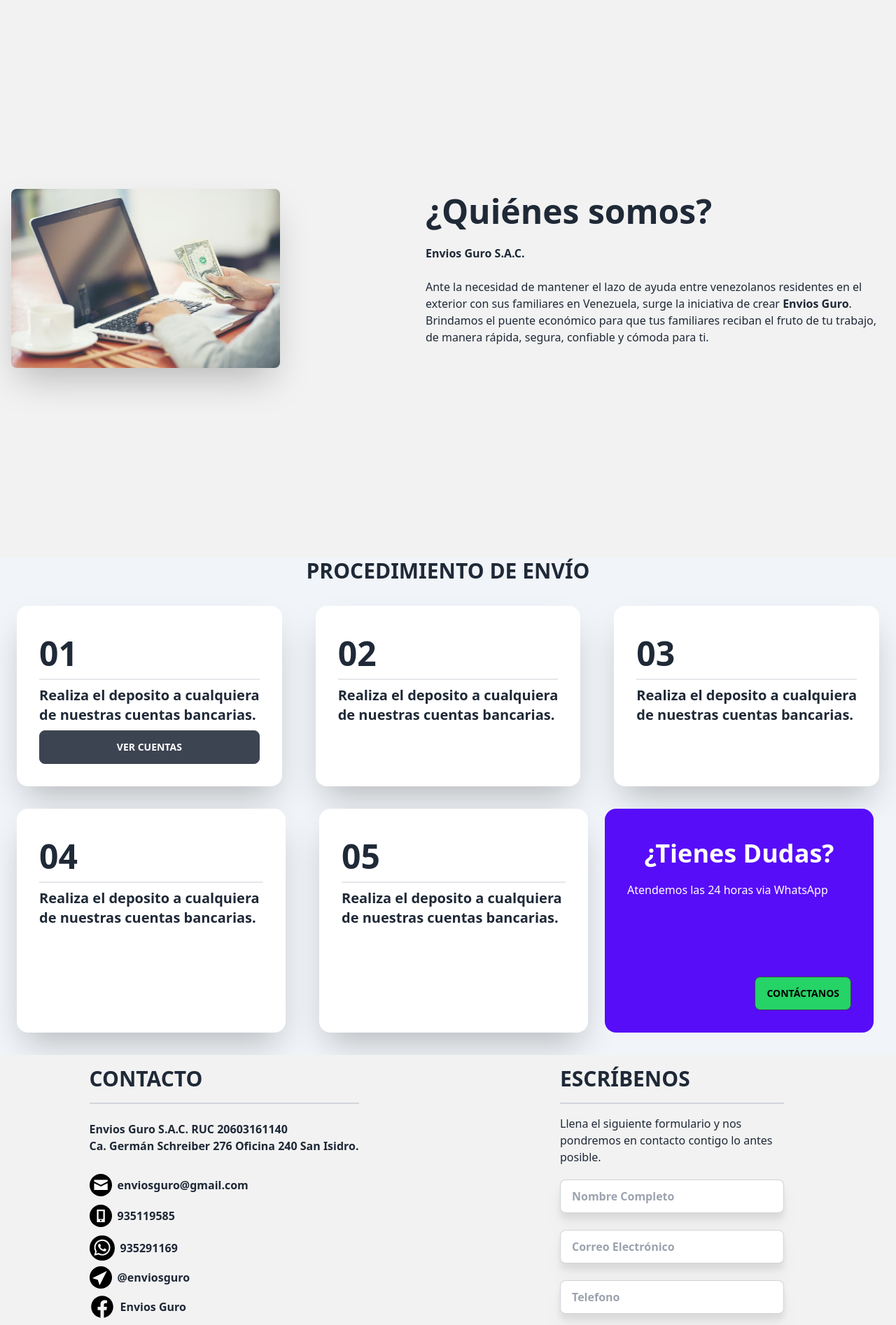
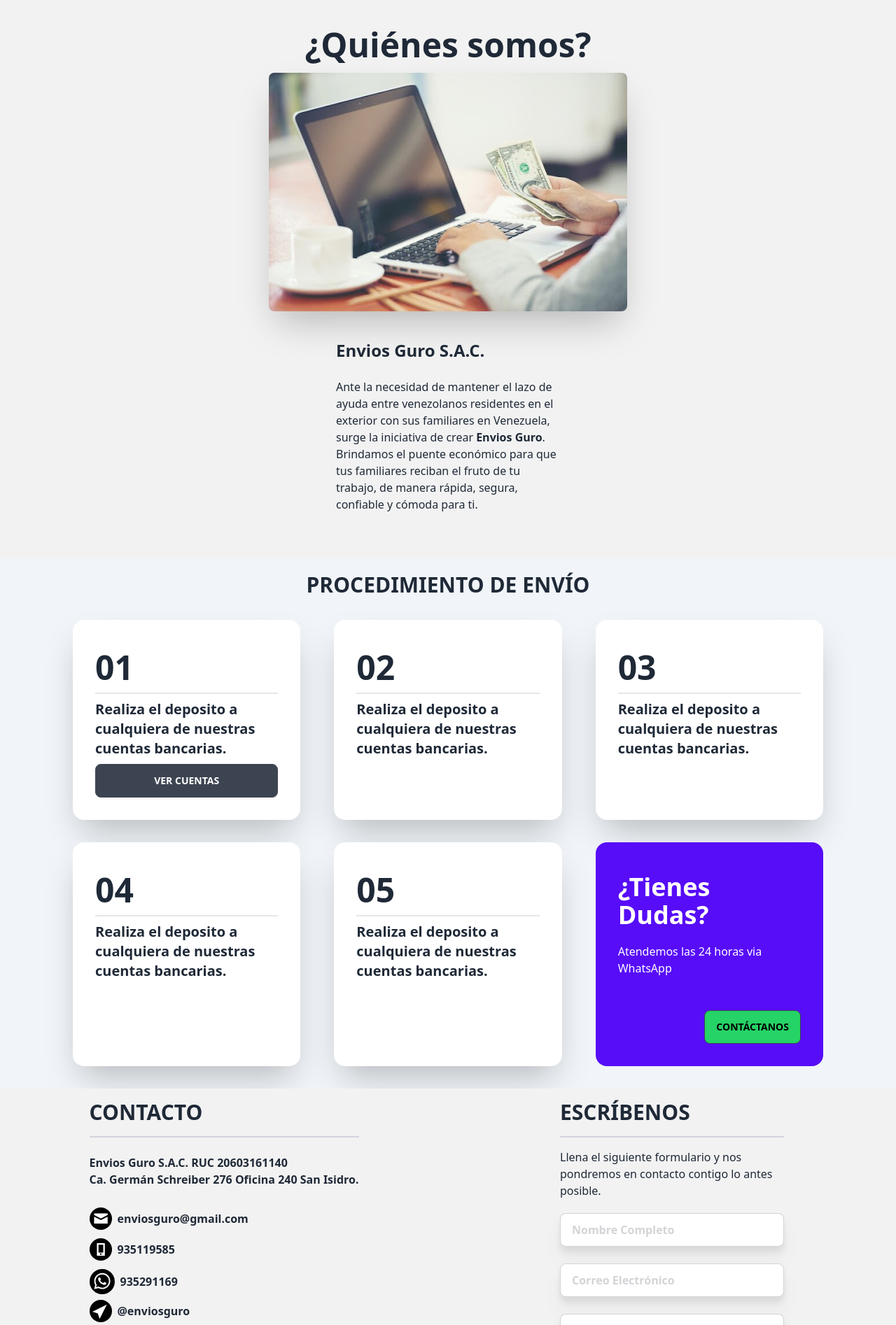
Before and after one commit to YotoCoder/enviosguro, a Next.js app in the folder front/: page / in a window 1280 px wide. Shown: the part 866-2760 px from the top of the page at 70% size. Built offline with nearby package versions, Linux system fonts and the light colour scheme.

Commit message:
Co-authored-by: Diego Scott <2003scott@users.noreply.github.com>

```diff
--- a/front/pages/_app.js
+++ b/front/pages/_app.js
@@ -1,8 +1,6 @@
 import '@/styles/globals.css'
 
 import { GoogleAnalytics } from "nextjs-google-analytics";
-
-
 
 export default function App({ Component, pageProps }) {
   <GoogleAnalytics trackPageViews />
--- a/front/pages/components/About.jsx
+++ b/front/pages/components/About.jsx
@@ -1,24 +1,26 @@
-import React from 'react'
+import React from "react";
 
 const About = () => {
   return (
     <div className="hero min-h-screen bg-base-200" id="about">
-    <div className="hero-content flex-col lg:flex-row gap-52">
-        <img src="/images/1.jpg" className="max-w-sm rounded-lg shadow-2xl" />
+      <div className="hero-content flex-col">
+        <h1 className="text-4xl lg:text-5xl font-bold">¿Quiénes somos?</h1>
+        <img src="/images/1.jpg" className="rounded-lg shadow-2xl" />
         <div>
-        <h1 className="text-5xl font-bold">¿Quiénes somos?</h1>
-        <p className="py-6 text-bold lg:w-auto">
+          <p className="py-6 text-bold w-80 ">
+            <b className="text-2xl">Envios Guro S.A.C.</b>
+            <br></br>
+            <br></br>
+            Ante la necesidad de mantener el lazo de ayuda entre venezolanos
+            residentes en el exterior con sus familiares en Venezuela, surge la
+            iniciativa de crear <b>Envios Guro</b>. Brindamos el puente
+            económico para que tus familiares reciban el fruto de tu trabajo, de
+            manera rápida, segura, confiable y cómoda para ti.
+          </p>
+        </div>
+      </div>
+    </div>
+  );
+};
 
-            <b>Envios Guro S.A.C.</b><br></br><br></br>
-
-            Ante la necesidad de mantener el lazo de ayuda entre venezolanos residentes en el exterior con sus familiares en Venezuela, surge la iniciativa de crear <b>Envios Guro</b>.
-
-            Brindamos el puente económico para que tus familiares reciban el fruto de tu trabajo, de manera rápida, segura, confiable y cómoda para ti.</p>
-
-        </div>
-    </div>
-    </div>
-  )
-}
-
-export default About
+export default About;
--- a/front/pages/components/Contact.jsx
+++ b/front/pages/components/Contact.jsx
@@ -111,20 +111,20 @@ const Contact = () => {
                 <input
                   type="text"
                   placeholder="Nombre Completo"
-                  className={`input input-bordered w-full max-w-xs drop-shadow-xl
+                  className={`input input-bordered placeholder-zinc-300 color-white w-full max-w-xs drop-shadow-xl
                               ${errors.nombre ? "border-red-500" : ""}
                   `}
                   value={nombre}
                   onChange={(e) => setNombre(e.target.value)}
                 />
 
-                <label className="text-red-500">{errors.email}</label>
+                <label className="text-red-500 ">{errors.email}</label>
                 <input
                   type="email"
                   name="email"
                   id="email"
-                  placeholder="Correo Electrónico"
-                  className={`input input-bordered w-full max-w-xs drop-shadow-xl
+                  placeholder="Correo Electrónico "
+                  className={`input input-bordered placeholder-zinc-300 w-full max-w-xs drop-shadow-xl
                               ${errors.email ? "border-red-500" : ""}
                   `}
                   value={email}
@@ -137,7 +137,7 @@ const Contact = () => {
                   name="telefono"
                   id="telefono"
                   placeholder="Telefono"
-                  className={`input input-bordered w-full max-w-xs drop-shadow-xl
+                  className={`input input-bordered placeholder-zinc-300 w-full max-w-xs drop-shadow-xl
                               ${errors.email ? "border-red-500" : ""}`}
                   value={telefono}
                   onChange={(e) => setTelefono(e.target.value)}
@@ -151,7 +151,7 @@ const Contact = () => {
                   cols="30"
                   rows="10"
                   value={mensaje}
-                  className={`border-gray-300 border-2 rounded-md p-2 drop-shadow-xl
+                  className={`border-gray-300 placeholder-zinc-300 border-2 rounded-md p-2 drop-shadow-xl
                              ${errors.mensaje ? "border-red-500" : ""}
                   `}
                   onChange={(e) => setMensaje(e.target.value)}
--- a/front/pages/components/Navbar.jsx
+++ b/front/pages/components/Navbar.jsx
@@ -2,7 +2,7 @@ import React from "react";
 
 const Navbar = () => {
   return (
-    <div className="navbar bg-base-100 z-[1000] lg:py-1 lg:pt-2 z-1000 drop-shadow-xl">
+    <div className="navbar bg-base-100 z-[1000] lg:py-1 lg:pt-2 z-1000 drop-shadow-xl sticky top-0">
       <div className="navbar-start">
         <div className="dropdown">
           <label tabIndex={0} className="btn btn-ghost lg:hidden">
@@ -62,7 +62,7 @@ const Navbar = () => {
             </a>
         </div>
       </div>
-      <div className="navbar-center hidden lg:flex">
+      <div className="navbar-center hidden lg:flex lg:flex-col">
         <ul className="menu menu-horizontal px-1">
           <li>
             <a className="font-bold" href="#about" >¿QUIÉNES SOMOS?</a>
--- a/front/pages/components/Procedimiento.jsx
+++ b/front/pages/components/Procedimiento.jsx
@@ -5,7 +5,7 @@ import { motion } from "framer-motion"
 const Procedimiento = () => {
   return (
     <motion.div
-        id="procedimiento"
+        id="procedimiento" className='container mx-auto m-auto'
         transition={{
             ease: "linear",
             duration: 2,
@@ -13,9 +13,9 @@ const Procedimiento = () => {
           }}
 
     >
-        <h1 className="text-3xl flex items-center justify-center font-bold border-gray-300 pb-4 mb-4">PROCEDIMIENTO DE ENVÍO</h1>
+        <h1 className="text-3xl flex items-center justify-center font-bold border-gray-300 pb-4 mb-4 pt-5">PROCEDIMIENTO DE ENVÍO</h1>
 
-        <div className='flex'>
+        <div className='flex justify-around'>
             <div className="card mx-6 w-96 bg-base-100 shadow-2xl">
                 <div className="card-body">
                     <h1 className='text-5xl border-b-2 py-3 font-bold'>01</h1>
@@ -56,7 +56,7 @@ const Procedimiento = () => {
             </div>
             </div>
 
-            <div className='flex my-8'>
+            <div className='flex my-8 justify-around'>
                 <div className="card mx-6 w-96 h-80 bg-base-100 shadow-2xl">
                     <div className="card-body">
                         <h1 className='text-5xl border-b-2 py-3 font-bold'>04</h1>
@@ -75,7 +75,7 @@ const Procedimiento = () => {
                     </div>
                 </div>
 
-                <div className="card w-96 bg-primary text-primary-content">
+                <div className="card mx-6  w-96 bg-primary text-primary-content">
                     <div className="card-body">
                         <h2 className="text-4xl flex items-center justify-center py-3 font-bold">¿Tienes Dudas?</h2>
                         <p>Atendemos las 24 horas via WhatsApp</p>
--- a/front/pages/index.js
+++ b/front/pages/index.js
@@ -17,7 +17,7 @@ export default function Home() {
 
       <About />
 
-      <Procedimiento />
+      <Procedimiento/>
 
       <Contact />
 
--- a/front/tailwind.config.js
+++ b/front/tailwind.config.js
@@ -6,6 +6,15 @@ module.exports = {
     './app/**/*.{js,ts,jsx,tsx}',
   ],
   theme: {
+    container: {
+      padding: {
+        DEFAULT: '1rem',
+        sm: '2rem',
+        lg: '4rem',
+        xl: '5rem',
+        '2xl': '6rem',
+      },
+    },
     extend: {
       backgroundImage: {
         'backgroundHero': 'url("/images/caracas.jpg")',
```
Also changed, not shown: 2 other files (tests, documents, lock files or other folders).
